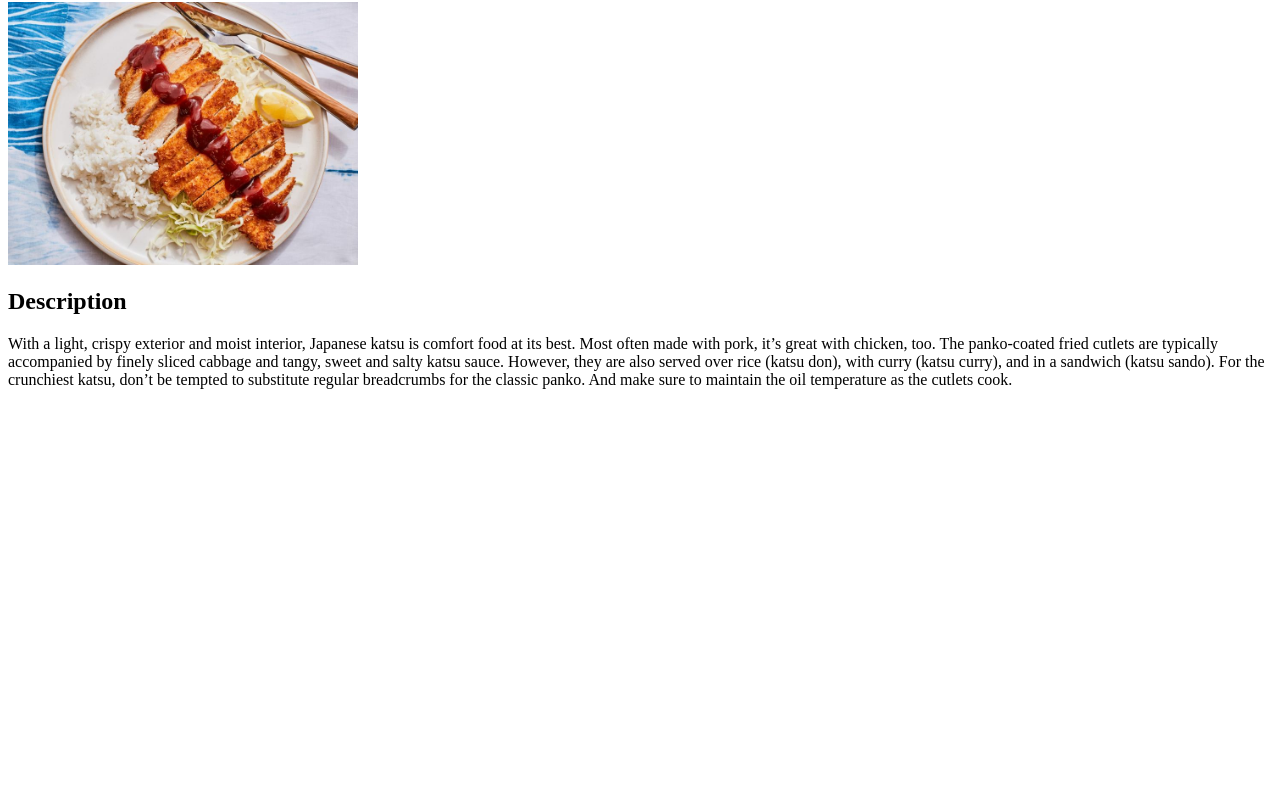
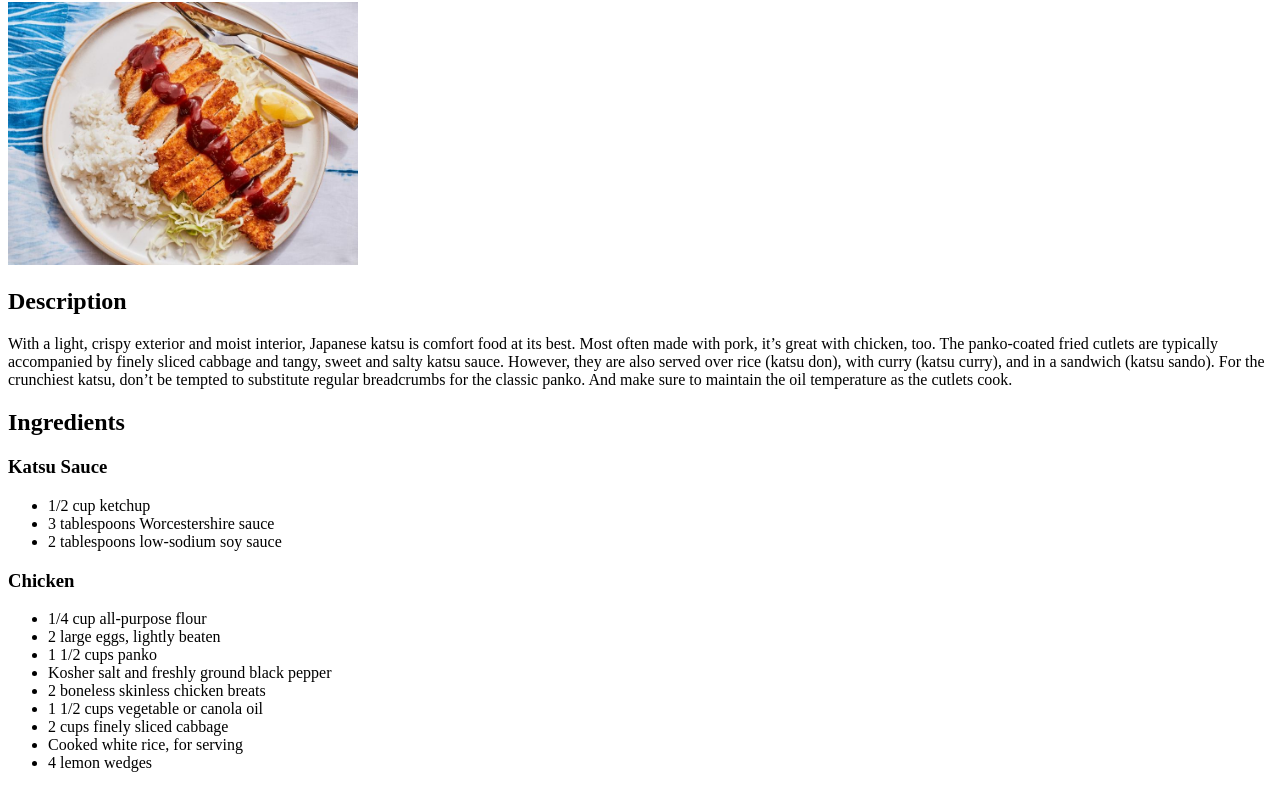
Before and after one commit to charliedwyer/odin-recipes, a plain HTML site: page recipes/chicken-katsu.html in a window 1280 px wide. Shown: the part 78-866 px from the top of the page. Before the commit the page ends 800 px from the top, so only its background shows below. Drawn offline with Linux system fonts and the light colour scheme.

Commit message:
Add ingredients to chicken ketsu

```diff
--- a/recipes/chicken-katsu.html
+++ b/recipes/chicken-katsu.html
@@ -11,5 +11,25 @@
 
         <h2>Description</h2>
         <p>With a light, crispy exterior and moist interior, Japanese katsu is comfort food at its best. Most often made with pork, it’s great with chicken, too. The panko-coated fried cutlets are typically accompanied by finely sliced cabbage and tangy, sweet and salty katsu sauce. However, they are also served over rice (katsu don), with curry (katsu curry), and in a sandwich (katsu sando). For the crunchiest katsu, don’t be tempted to substitute regular breadcrumbs for the classic panko. And make sure to maintain the oil temperature as the cutlets cook.</p>
+
+        <h2>Ingredients</h2>
+        <h3>Katsu Sauce</h3>
+        <ul>
+            <li>1/2 cup ketchup</li>
+            <li>3 tablespoons Worcestershire sauce</li>
+            <li>2 tablespoons low-sodium soy sauce</li>
+        </ul>
+        <h3>Chicken</h3>
+        <ul>
+            <li>1/4 cup all-purpose flour</li>
+            <li>2 large eggs, lightly beaten</li>
+            <li>1 1/2 cups panko</li>
+            <li>Kosher salt and freshly ground black pepper</li>
+            <li>2 boneless skinless chicken breats</li>
+            <li>1 1/2 cups vegetable or canola oil</li>
+            <li>2 cups finely sliced cabbage</li>
+            <li>Cooked white rice, for serving</li>
+            <li>4 lemon wedges</li>
+        </ul>
     </body>
 </html>
```
